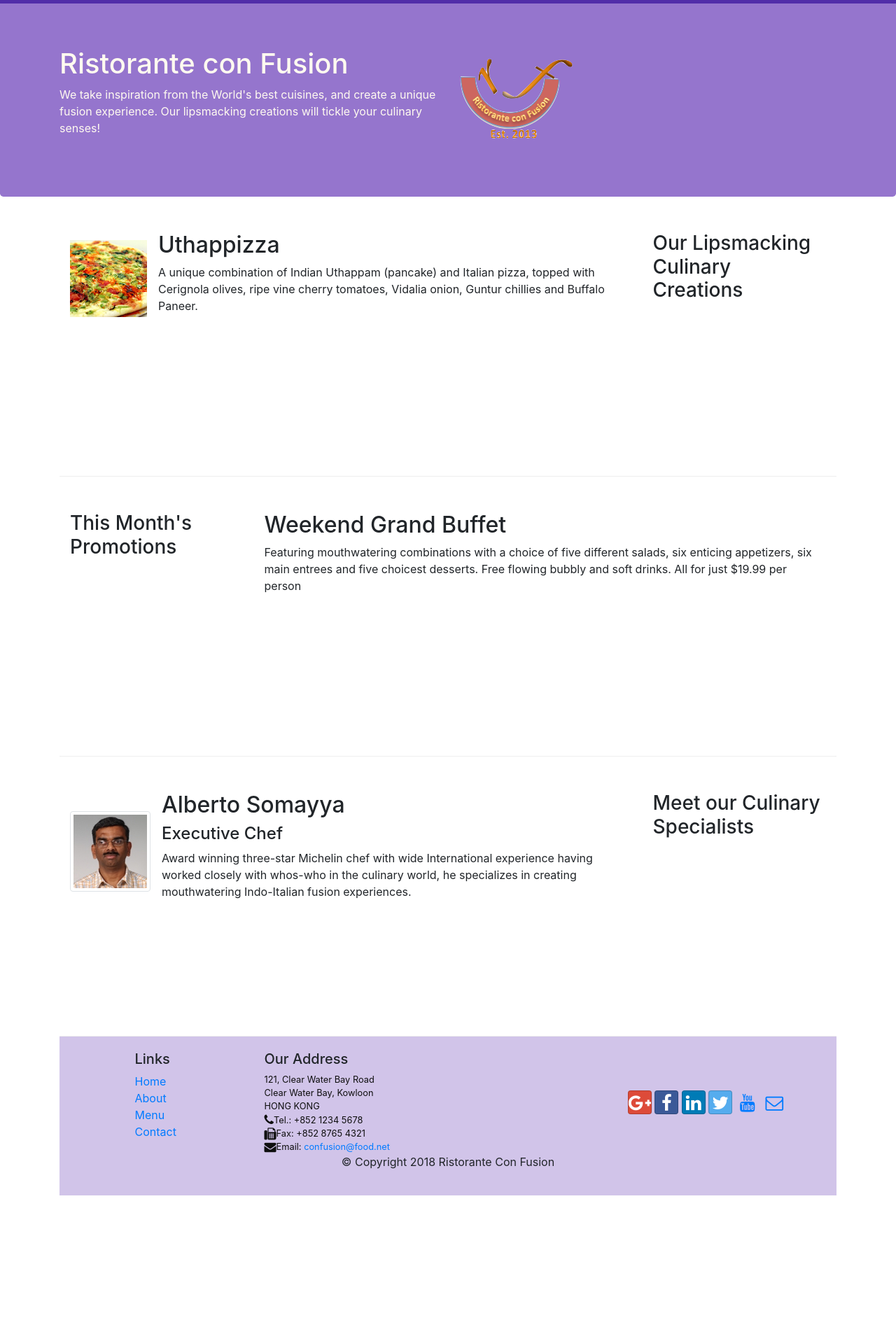
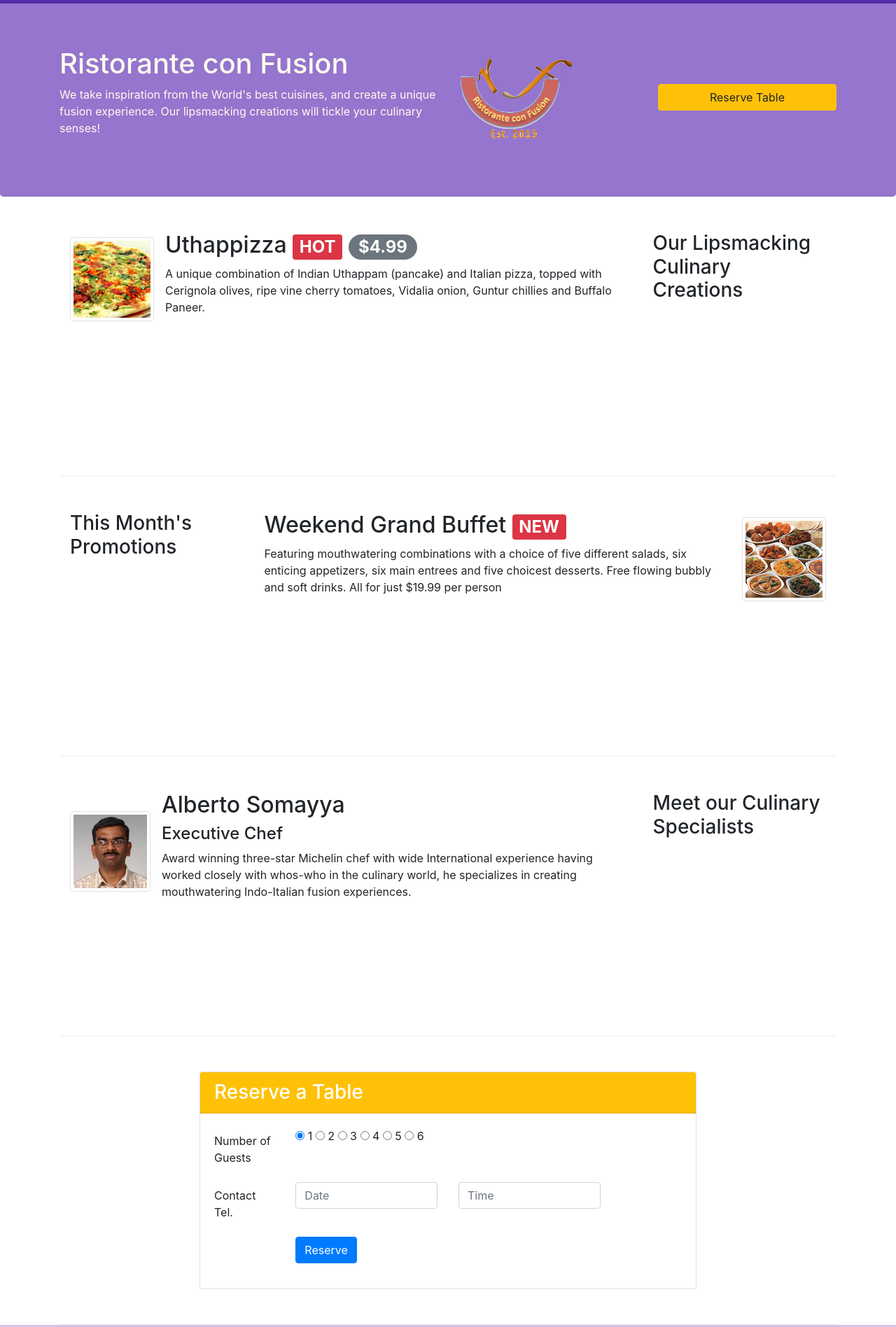
Before and after one commit to newsujan/git-test, a website: page index.html in a window 1280 px wide. Shown: the part 53-1949 px from the top of the page at 70% size. Before the commit the page ends 1761 px from the top, so only its background shows below. Drawn offline with nearby package versions, Linux system fonts and the light colour scheme.

```diff
--- a/css/styles.css
+++ b/css/styles.css
@@ -39,3 +39,10 @@
 .navbar-dark{
   background-color: #512DA8;
 }
+
+.tab-content{
+  border-left: 1px solid #ddd;
+  border-right: 1px solid #ddd;
+  border-bottom: 1px solid #ddd;
+  padding: 10px;
+}
--- a/index.html
+++ b/index.html
@@ -47,8 +47,11 @@
                     <h1>Ristorante con Fusion</h1>
                     <p>We take inspiration from the World's best cuisines, and create a unique fusion experience. Our lipsmacking creations will tickle your culinary senses!</p>
                 </div>
-                <div class="col-12 col-sm align-self-center">
+                <div class="col-12 col-sm-3 align-self-center">
                   <img src="img/logo.png" class="img-fluid">
+                </div>
+                <div class="col-12 col-sm-3 align-self-center">
+                  <a class="btn btn-block btn-warning" href="#reserveform" name="button">Reserve Table</a>
                 </div>
             </div>
         </div>
@@ -61,9 +64,9 @@
             </div>
             <div class="col col-sm order-sm-first col-md">
               <div class="media">
-                  <img class="d-flex mr-3 img-thumbnal align-self-center" src="img/uthappizza.png" alt="uthappizza">
+                  <img class="d-flex mr-3 img-thumbnail align-self-center" src="img/uthappizza.png" alt="uthappizza">
                   <div class="media-body">
-                    <h2 class="mt-0">Uthappizza</h2>
+                    <h2 class="mt-0">Uthappizza <span class="badge badge-danger">HOT</span> <span class="badge badge-pill badge-secondary">$4.99</span> </h2>
                     <p>A unique combination of Indian Uthappam (pancake) and Italian pizza, topped with Cerignola olives, ripe vine cherry tomatoes, Vidalia onion, Guntur chillies and Buffalo Paneer.</p>
                   </div>
               </div>
@@ -75,8 +78,13 @@
                 <h3>This Month's Promotions</h3>
             </div>
             <div class="col col-sm col-md">
-                <h2>Weekend Grand Buffet</h2>
-                <p>Featuring mouthwatering combinations with a choice of five different salads, six enticing appetizers, six main entrees and five choicest desserts. Free flowing bubbly and soft drinks. All for just $19.99 per person </p>
+              <div class="media">
+                <img class="d-flex ml-3 order-sm-last img-thumbnail align-self-center" src="img/buffet.png" alt="buffet">
+                <div class="media-body">
+                  <h2>Weekend Grand Buffet <span class="badge badge-danger">NEW</span></h2>
+                  <p>Featuring mouthwatering combinations with a choice of five different salads, six enticing appetizers, six main entrees and five choicest desserts. Free flowing bubbly and soft drinks. All for just $19.99 per person </p>
+                </div>
+              </div>
             </div>
         </div>
 
@@ -96,6 +104,65 @@
             </div>
         </div>
     </div>
+</div>
+
+    <div class="container">
+      <div class="row row-content">
+        <div class="col-12 col-md-2">
+        </div>
+        <div class="col-12 col-md-8">
+          <div id="reserveform" class="card">
+            <h3 class="card-header bg-warning text-white">Reserve a Table</h3>
+            <form>
+              <div class="card-body">
+                <div class="form-group row">
+                    <label for="firstname" class="col-md-2 col-form-label">Number of Guests</label>
+                    <div class="col-12 col-md-8">
+                      <label class="radio-inline">
+                        <input type="radio" name="optradio" checked> 1
+                      </label>
+                      <label class="radio-inline">
+                        <input type="radio" name="optradio"> 2
+                      </label>
+                      <label class="radio-inline">
+                        <input type="radio" name="optradio"> 3
+                      </label>
+                      <label class="radio-inline">
+                        <input type="radio" name="optradio"> 4
+                      </label>
+                      <label class="radio-inline">
+                        <input type="radio" name="optradio"> 5
+                      </label>
+                      <label class="radio-inline">
+                        <input type="radio" name="optradio"> 6
+                      </label>
+                    </div>
+                </div>
+                <div class="form-group row">
+                    <label for="responseform" class="col-12 col-md-2 col-form-label">Contact Tel.</label>
+                    <div class="col-4 col-md-4">
+                      <input type="text" class="form-control" id="date" name="date" placeholder="Date" >
+                    </div>
+                    <div class="col-4 col-md-4">
+                        <input type="text" class="form-control" id="time" name="time"
+                        placeholder="Time">
+                    </div>
+                </div>
+                <div class="form-group row">
+                  <div class="col-12 offset-md-2">
+                    <button type="submit" class="btn btn-primary" name="button">
+                      Reserve
+                    </button>
+                  </div>
+                </div>
+              </div>
+            </form>
+          </div>
+        </div>
+      </div>
+    </div>
+
+
 
     <footer class="footer">
         <div class="container">
```
Also changed, not shown: aboutus.html (+27 -0 lines).
